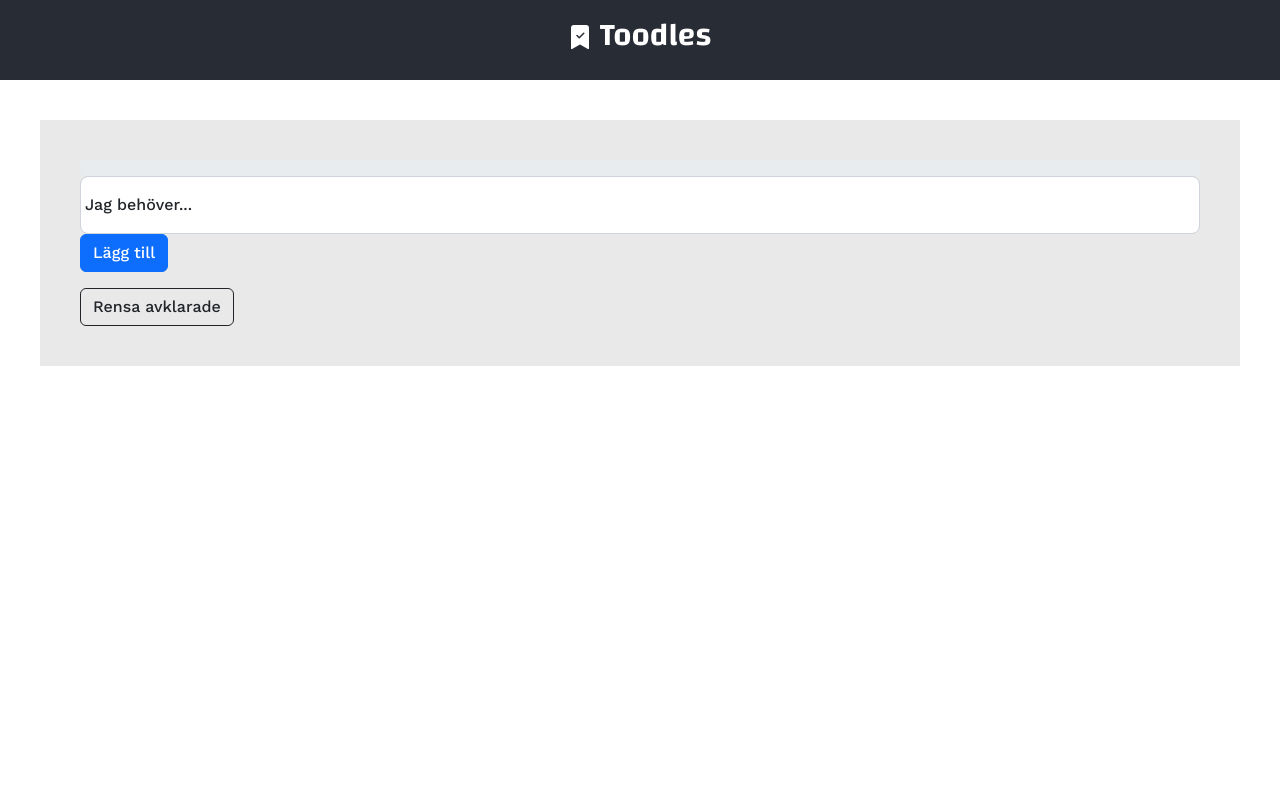
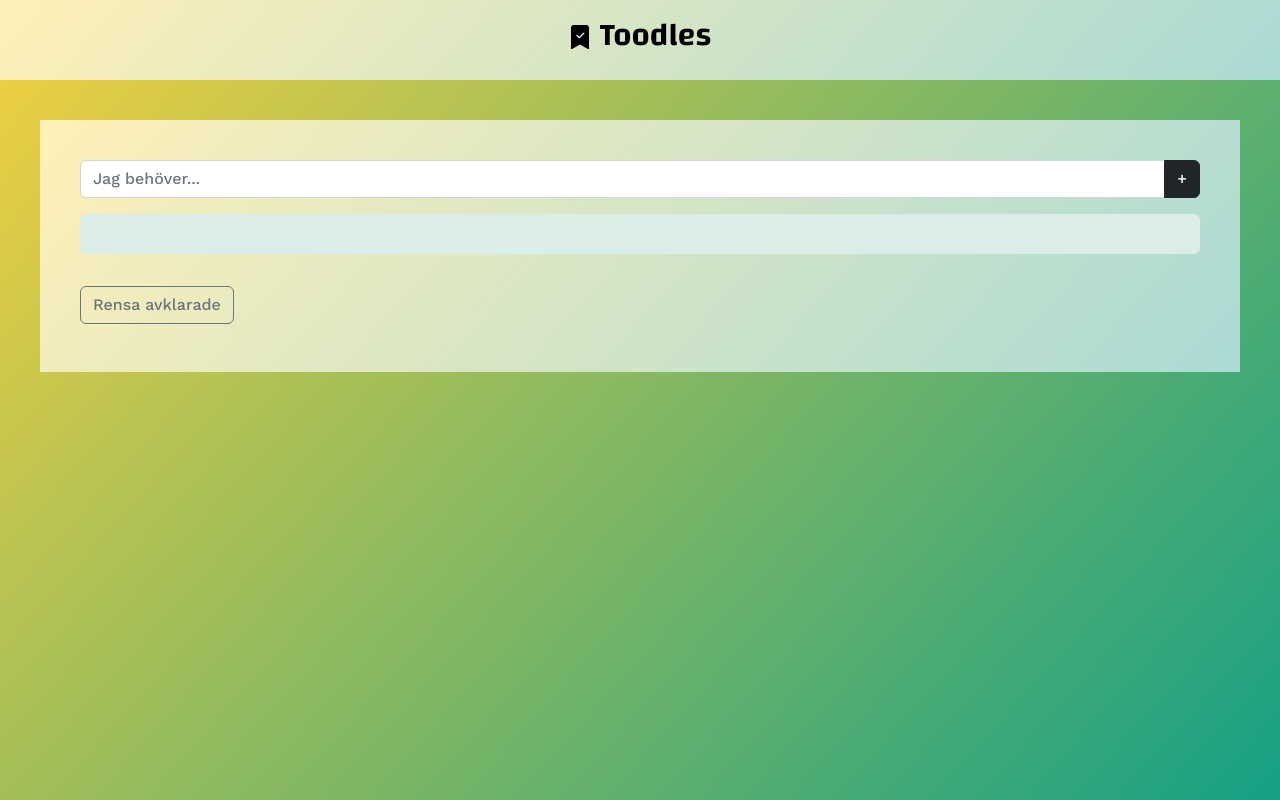
Before and after one commit to mdehmer/todo-list, a React (Create React App) app: page / in a window 1280 px wide. Built offline with nearby package versions, Linux system fonts and the light colour scheme.

Commit message:
Massa Bootstrap styling tillagt

```diff
--- a/src/App.css
+++ b/src/App.css
@@ -1,6 +1,9 @@
 .App {
   text-align: left;
   font-family: "Work Sans", sans-serif;
+  background-color: #f4d03f;
+  background-image: linear-gradient(132deg, #f4d03f 0%, #16a085 100%);
+  height: 100vh;
 }
 
 .App-logo {
@@ -9,7 +12,8 @@
 }
 
 .App-header {
-  background-color: #282c34;
+  background-color: #fff0b8;
+  background-image: linear-gradient(132deg, #fff0b8 0%, #aadad4 100%);
   font-family: "Changa", sans-serif;
   min-height: 10vh;
   display: flex;
@@ -17,21 +21,39 @@
   align-items: center;
   justify-content: center;
   font-size: calc(10px + 2vmin);
-  color: white;
+  color: black;
 }
 
 .List-body {
-  background-color: rgb(234, 233, 233);
+  background-color: #fff0b8;
+  background-image: linear-gradient(132deg, #fff0b8 0%, #aadad4 100%);
   margin: 5vh;
   padding: 5vmin;
+  height: auto;
+}
+
+.btn-outline-secondary {
+  margin-top: 2vmin;
+  margin-bottom: 1vmin;
+}
+
+.progress {
+  margin-bottom: 2vmin;
+  height: 5vmin;
+  background-color: #dbede9;
+}
+
+.to-do-item {
+  margin-left: 1vmin;
 }
 
 .App-link {
   color: #61dafb;
 }
 
-.strike {
+.To-do-complete {
   text-decoration: line-through;
+  color: silver;
 }
 
 @keyframes App-logo-spin {
--- a/src/List.js
+++ b/src/List.js
@@ -38,21 +38,25 @@ export const List = () => {
 
   return (
     <div className="List-body">
+      <ToDoForm addTask={addTask} />
       <Stats listData={listData} />
-      <ToDoForm addTask={addTask} />
+      <ul className="list-group">
         {listData.map((item) => {
           return (
+            <li class="list-group-item">
               <ToDo
                 todo={item}
                 handleToggle={handleToggle}
                 handleFilter={handleFilter}
               />
+            </li>
           );
         })}
+      </ul>
       <button
         onClick={handleFilter}
         type="button"
-        className="btn btn-outline-dark"
+        className="btn btn-outline-secondary"
       >
         Rensa avklarade
       </button>
--- a/src/ToDo.js
+++ b/src/ToDo.js
@@ -11,7 +11,7 @@ const ToDo = ({ todo, handleToggle }) => {
       />
       <label
         className={`to-do-item form-check-label ${
-          todo.complete ? "strike" : ""
+          todo.complete ? "To-do-complete" : ""
         } `}
       >
         {todo.task}
--- a/src/ToDoForm.js
+++ b/src/ToDoForm.js
@@ -8,7 +8,6 @@ export function ToDoForm({ addTask }) {
   };
 
   const handleSubmit = (e) => {
-    console.log("Submittad");
     e.preventDefault();
     addTask(userInput);
     setUserInput("");
@@ -16,19 +15,18 @@ export function ToDoForm({ addTask }) {
 
   return (
     <form className="row  g-3 align-items-center" onSubmit={handleSubmit}>
-      <div class="form-floating mb-3">
+      <div className="input-group mb-3">
         <input
           value={userInput}
           type="text"
+          className="form-control"
           onChange={handleChange}
           placeholder="Jag behöver..."
-          className="form-control form-control-lg"
+          aria-label="Jag behöver..."
+          aria-describedby="button-addon2"
           id="floatingInput"
         />
-        <label for="floatingInput">Jag behöver...</label>
-        <button type="button" className="btn btn-primary">
-          Lägg till
-        </button>
+        <input value="+" className="btn btn-dark" type="submit" id="button-addon2" />
       </div>
     </form>
   );
```
Lines whose indentation alone changed are shown as unchanged.
